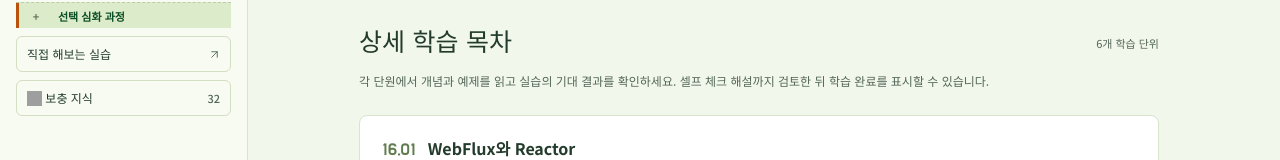
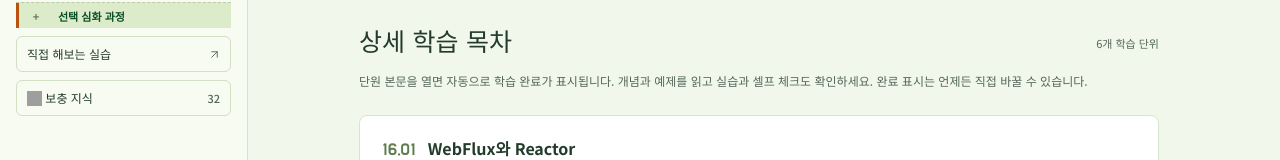
Before and after one commit to tmp-it-play/backend-study-roadmap-with-jvm, a Next.js app: page /stages/advanced in a window 1280 px wide. Shown: the part 510-670 px from the top of the page. Built offline with nearby package versions, Linux system fonts and the light colour scheme; grey boxes are pictures that could not be loaded.

Commit message:
update(roadmap): 단원 방문 시 학습 완료 자동 저장

```diff
--- a/src/components/LearningProvider.tsx
+++ b/src/components/LearningProvider.tsx
@@ -5,8 +5,8 @@ import { allKeys } from '@/lib/curriculum';
 
 const STORAGE_KEY = 'jvm-roadmap:learned:v1';
 const Learning = createContext<{
-  completed: string[]; ready: boolean; storageError: boolean; toggle: (key: string) => void;
-}>({ completed: [], ready: false, storageError: false, toggle: () => {} });
+  completed: string[]; ready: boolean; storageError: boolean; toggle: (key: string) => void; markComplete: (key: string) => void;
+}>({ completed: [], ready: false, storageError: false, toggle: () => {}, markComplete: () => {} });
 
 export function LearningProvider({ children }: { children: React.ReactNode }) {
   const [completed, setCompleted] = useState<string[]>([]);
@@ -25,13 +25,19 @@ export function LearningProvider({ children }: { children: React.ReactNode }) {
     window.addEventListener('storage', onStorage);
     return () => window.removeEventListener('storage', onStorage);
   }, []);
-  const toggle = useCallback((key: string) => {
-    if (!allKeys.has(key) || !ready) return;
-    const next = completed.includes(key) ? completed.filter((k) => k !== key) : [...completed, key];
+  const save = useCallback((next: string[]) => {
     setCompleted(next);
     try { localStorage.setItem(STORAGE_KEY, JSON.stringify(next)); setStorageError(false); }
     catch { setStorageError(true); }
-  }, [completed, ready]);
-  return <Learning.Provider value={{ completed, ready, toggle, storageError }}>{children}</Learning.Provider>;
+  }, []);
+  const toggle = useCallback((key: string) => {
+    if (!allKeys.has(key) || !ready) return;
+    save(completed.includes(key) ? completed.filter((k) => k !== key) : [...completed, key]);
+  }, [completed, ready, save]);
+  const markComplete = useCallback((key: string) => {
+    if (!ready || !allKeys.has(key) || completed.includes(key)) return;
+    save([...completed, key]);
+  }, [completed, ready, save]);
+  return <Learning.Provider value={{ completed, ready, toggle, markComplete, storageError }}>{children}</Learning.Provider>;
 }
 export const useLearning = () => useContext(Learning);
--- a/src/components/StageDetail.tsx
+++ b/src/components/StageDetail.tsx
@@ -22,7 +22,7 @@ export default function StageDetail({ stage }: { stage: Stage }) {
         {stage.prerequisites.length ? stage.prerequisites.map((id) => { const s = stages.find((s) => s.id === id)!; return <Link key={id} href={stageHref(s)}>{s.title}</Link>; }) : <span>처음 시작해도 괜찮습니다.</span>}
         {stage.anyPrerequisites && <span className="either-prerequisite">언어 기초: {stage.anyPrerequisites.map((id, i) => <span key={id}>{i > 0 && ' 또는 '}<Link href={`/stages/${id}`}>{stages.find((s) => s.id === id)!.title}</Link></span>)}</span>}
       </div></div>
-      <section id="outline"><div className="section-heading"><h2>상세 학습 목차</h2><span>{stage.chapters.length}개 학습 단위</span></div><p className="outline-intro">각 단원에서 개념과 예제를 읽고 실습의 기대 결과를 확인하세요. 셀프 체크 해설까지 검토한 뒤 학습 완료를 표시할 수 있습니다.</p>
+      <section id="outline"><div className="section-heading"><h2>상세 학습 목차</h2><span>{stage.chapters.length}개 학습 단위</span></div><p className="outline-intro">단원 본문을 열면 자동으로 학습 완료가 표시됩니다. 개념과 예제를 읽고 실습과 셀프 체크도 확인하세요. 완료 표시는 언제든 직접 바꿀 수 있습니다.</p>
         <div className="chapters">{stage.chapters.map((chapter, i) => {
           const key = chapterKey(stage, chapter); const learned = completed.includes(key);
           return <section id={chapter.id} key={chapter.id} className={`chapter ${learned ? 'chapter-complete' : ''}`}>
```
Also changed, not shown: src/components/LessonProgress.tsx (+9 -2 lines), 1 other file (tests, documents, lock files or other folders).
